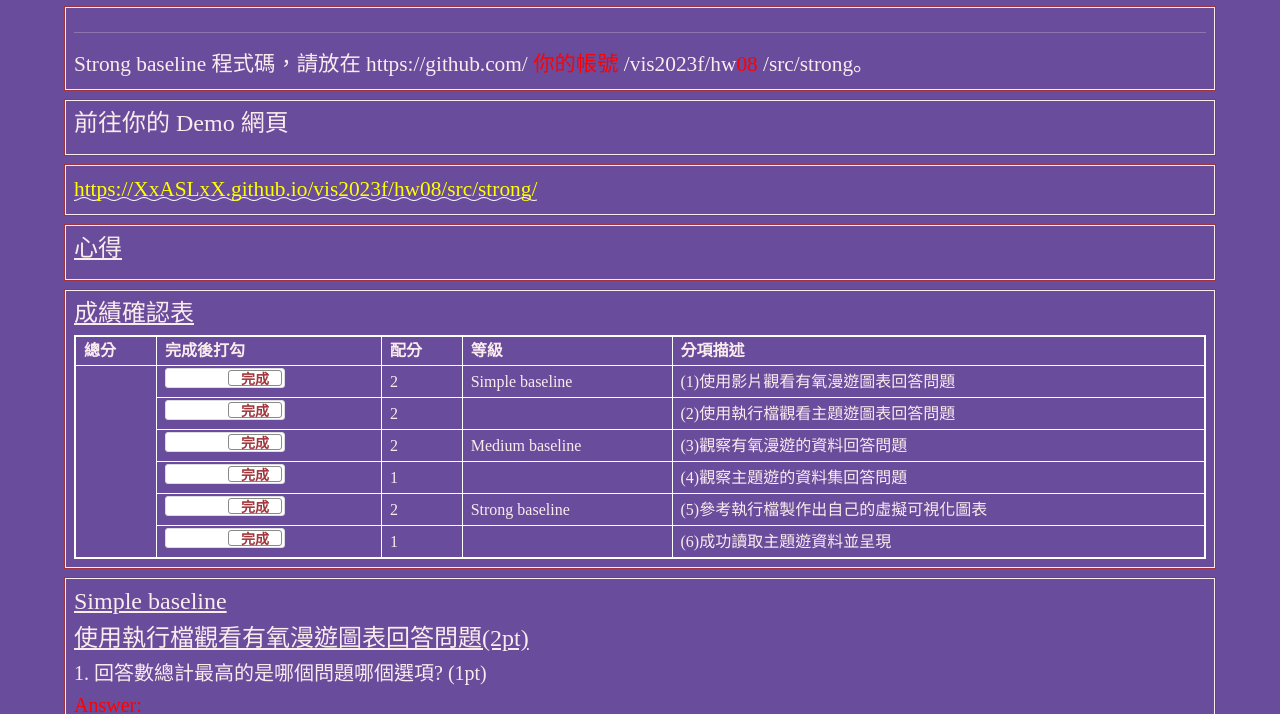
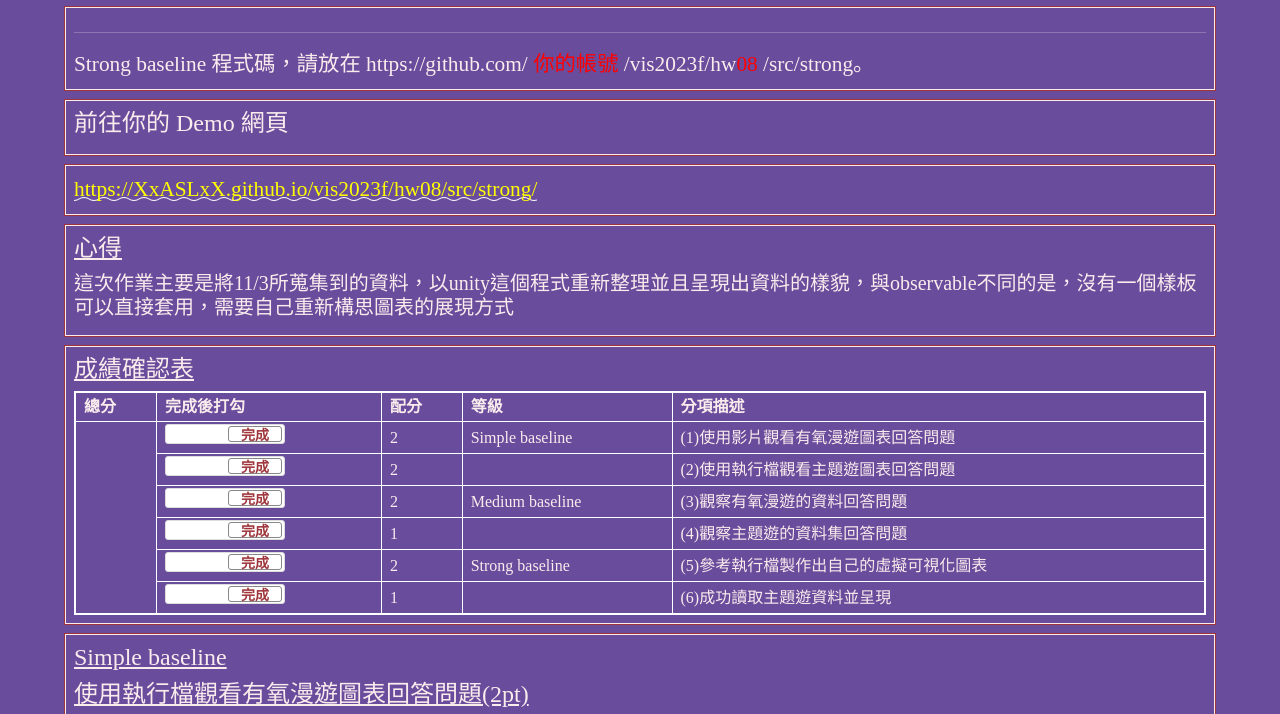
Before and after one commit to XxASLxX/vis2023f, a plain HTML site: page hw08/index.html in a window 1280 px wide. Shown: the part 86-800 px from the top of the page. Drawn offline with nearby package versions, Linux system fonts and the light colour scheme.

Commit message:
hw8 update

```diff
--- a/hw08/index.html
+++ b/hw08/index.html
@@ -239,6 +239,7 @@
         <div class="col-md-12 twenty">
           <h4><u>心得</u></h4>
           <h5>
+            這次作業主要是將11/3所蒐集到的資料，以unity這個程式重新整理並且呈現出資料的樣貌，與observable不同的是，沒有一個樣板可以直接套用，需要自己重新構思圖表的展現方式
           </h5>
         </div>
       </div>
```
